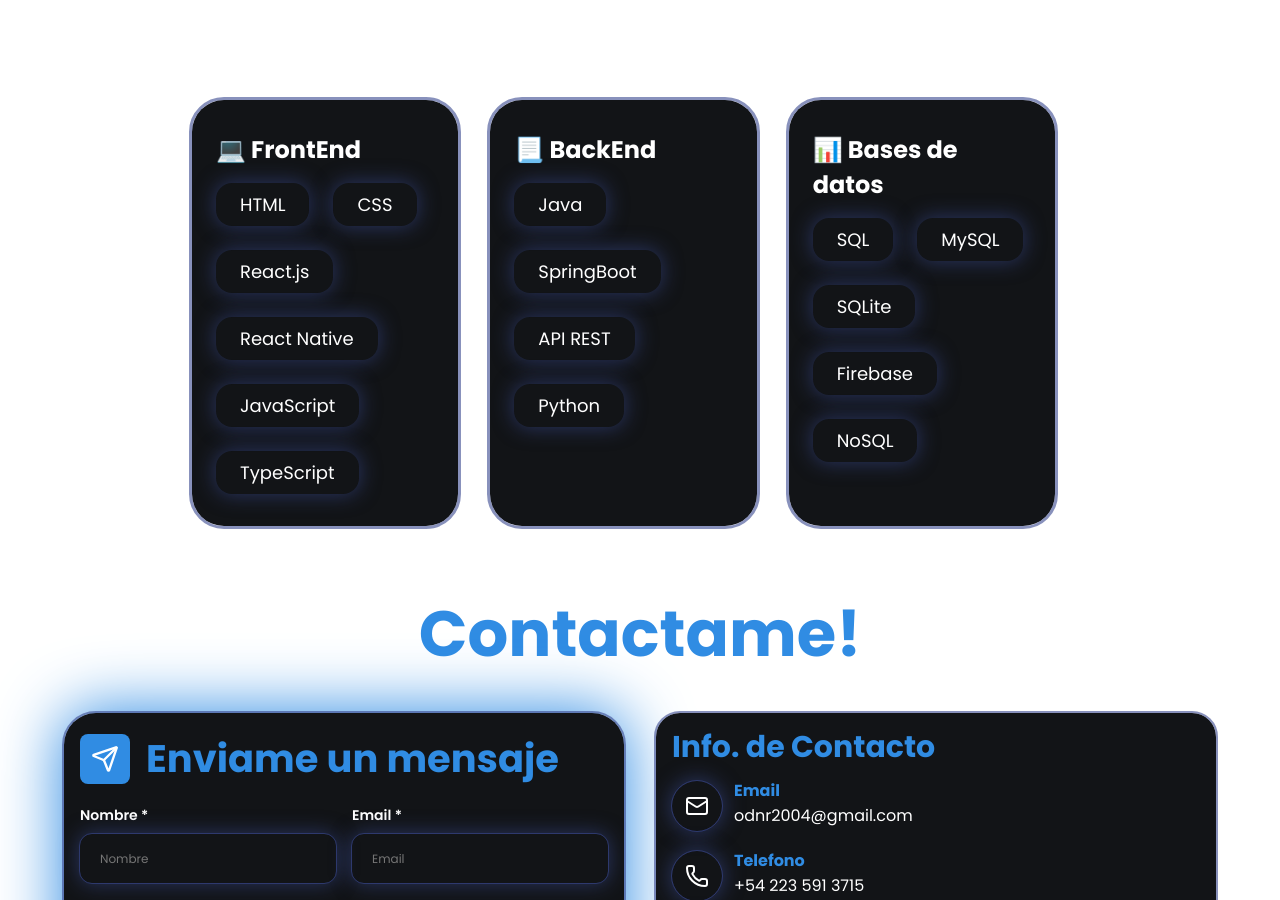
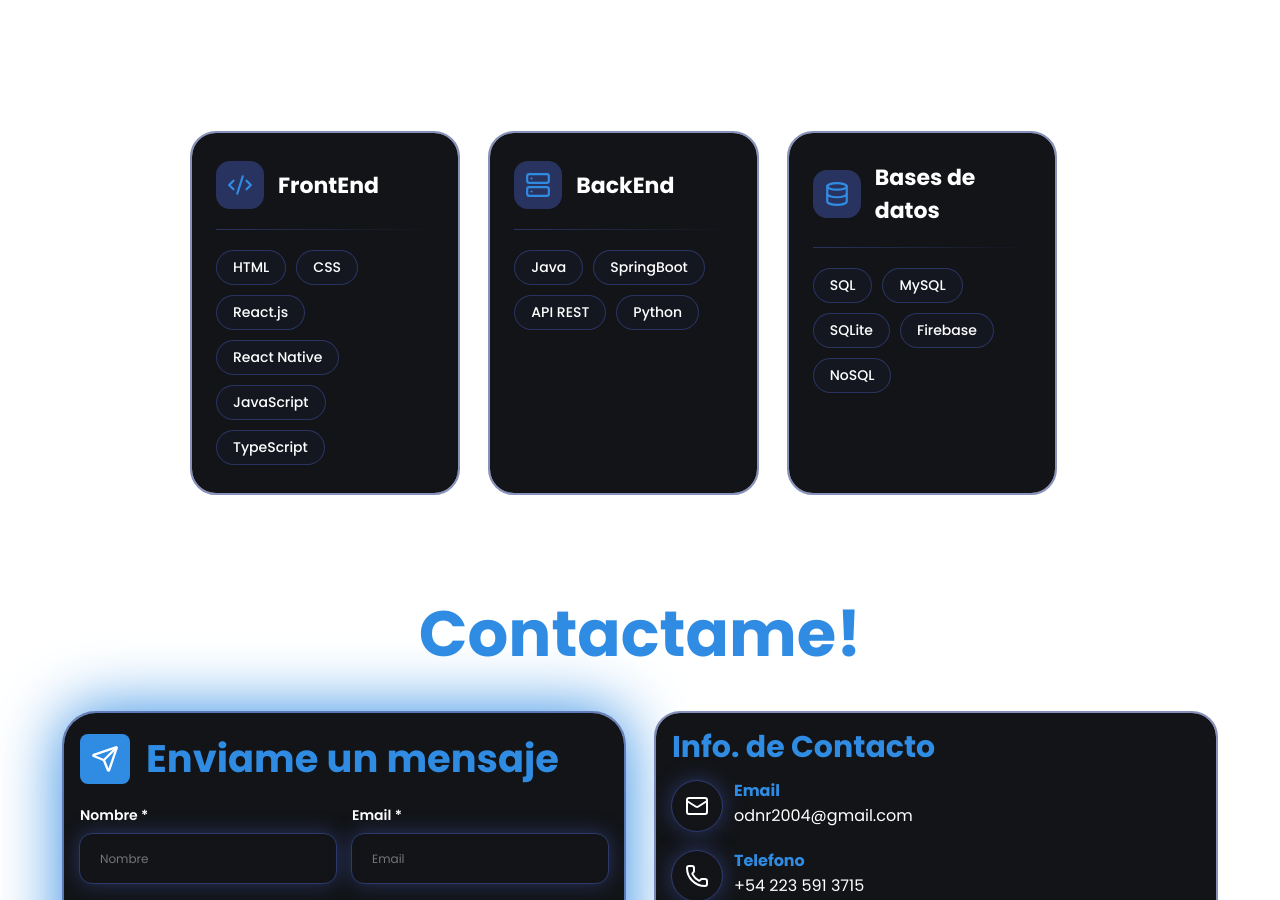
Before and after one commit to OctavioDNoval/Portfolio2.0, a React (Vite) app: page / in a window 1280 px wide. Shown: the part 4091-4991 px from the top of the page. Built offline with nearby package versions, Linux system fonts and the light colour scheme.

Commit message:
Refactor SkillCard component and styles for improved layout and visual consistency

```diff
--- a/src/Components/SkillsComponent.jsx
+++ b/src/Components/SkillsComponent.jsx
@@ -4,7 +4,7 @@ export const SkillsComponent = () => {
 	const skills = [
 		{
 			id: 1,
-			title: "💻 FrontEnd",
+			title: "FrontEnd",
 			stack: [
 				"HTML",
 				"CSS",
@@ -16,12 +16,12 @@ export const SkillsComponent = () => {
 		},
 		{
 			id: 2,
-			title: "📃 BackEnd",
+			title: "BackEnd",
 			stack: ["Java", "SpringBoot", "API REST", "Python"],
 		},
 		{
 			id: 3,
-			title: "📊 Bases de datos",
+			title: "Bases de datos",
 			stack: ["SQL", "MySQL", "SQLite", "Firebase", "NoSQL"],
 		},
 	];
--- a/src/Components/UI/SkillCard.jsx
+++ b/src/Components/UI/SkillCard.jsx
@@ -1,12 +1,33 @@
+import { Code2, Server, Database } from "lucide-react";
+
+const iconMap = {
+	FrontEnd: Code2,
+	BackEnd: Server,
+	"Bases de datos": Database,
+};
+
 export const SkillCard = ({ title, stack, ...props }) => {
+	const cleanTitle = title.replace(/[^\w\s]/g, "").trim();
+	const Icon = iconMap[cleanTitle] || Code2;
+
 	return (
-		<article className={`skill-card ${props.className || ""}`} data-reveal={props["data-reveal"] || undefined} style={props.style || undefined}>
-			<h3 className="skill-card-title">{title}</h3>
+		<article
+			className={`skill-card ${props.className || ""}`}
+			data-reveal={props["data-reveal"] || undefined}
+			style={props.style || undefined}
+		>
+			<div className="skill-card-header">
+				<div className="skill-card-icon">
+					<Icon size={26} />
+				</div>
+				<h3 className="skill-card-title">{cleanTitle}</h3>
+			</div>
+			<div className="skill-card-divider" />
 			<ul className="skill-card-list">
 				{stack.map((s, index) => (
-					<p key={index} className="skill-card-list-item">
+					<li key={index} className="skill-card-list-item">
 						{s}
-					</p>
+					</li>
 				))}
 			</ul>
 		</article>
--- a/src/Components/UI/UI styles/UI.css
+++ b/src/Components/UI/UI styles/UI.css
@@ -381,63 +381,121 @@ button {
 
 /*-----------------------------------SKILL CARDS STYLES-----------------------------------*/
 
-.skill-card{
+.skill-card {
     flex: 1 1 calc(33.3% - 32px);
     max-width: calc(33.3% - 32px);
-    outline: 3px solid var(--alt-color-opacity);
+    outline: 2px solid var(--alt-color-opacity);
     background-color: var(--background-card-color);
-    padding: 32px 24px;
+    padding: 28px 24px;
     display: flex;
     flex-direction: column;
-    gap: 16px;
-    border-radius: 32px;
+    gap: 20px;
+    border-radius: 24px;
+    transition: all 0.3s ease-out;
+    position: relative;
+    overflow: hidden;
+}
+
+.skill-card::before {
+    content: "";
+    position: absolute;
+    top: 0;
+    left: 0;
+    right: 0;
+    height: 4px;
+    background: linear-gradient(90deg, var(--primary-color), var(--alt-color));
+    opacity: 0;
+    transition: opacity 0.3s ease-out;
+}
+
+.skill-card:hover {
+    outline: 3px solid var(--primary-color);
+    transform: translateY(-6px) scale(1.02);
+    box-shadow: 0 0 40px 5px var(--alt-color-opacity);
+}
+
+.skill-card:hover::before {
+    opacity: 1;
+}
+
+.skill-card-header {
+    display: flex;
+    align-items: center;
+    gap: 14px;
+}
+
+.skill-card-icon {
+    width: 48px;
+    height: 48px;
+    border-radius: 14px;
+    background-color: var(--alt-color-opacity);
+    display: flex;
+    justify-content: center;
+    align-items: center;
+    color: var(--primary-color);
+    flex-shrink: 0;
+    transition: all 0.3s ease-out;
+}
+
+.skill-card:hover .skill-card-icon {
+    background-color: var(--primary-color);
+    color: white;
+    box-shadow: 0 0 20px 3px var(--primary-color);
+}
+
+.skill-card-title {
+    color: white;
+    font-size: 2.2rem;
+    font-weight: 700;
+    transition: all 0.2s ease-out;
+    margin: 0;
+}
+
+.skill-card:hover .skill-card-title {
+    color: var(--primary-color);
+}
+
+.skill-card-divider {
+    width: 100%;
+    height: 1px;
+    background: linear-gradient(90deg, var(--alt-color-opacity), transparent);
+}
+
+.skill-card-list {
+    display: flex;
+    flex-wrap: wrap;
+    gap: 10px;
+    list-style: none;
+    padding: 0;
+    margin: 0;
+}
+
+.skill-card-list-item {
+    color: white;
+    font-size: 1.4rem;
+    font-weight: 500;
+    padding: 6px 16px;
+    border-radius: 20px;
+    border: 1.5px solid var(--alt-color-opacity);
+    background-color: rgba(57, 73, 143, 0.08);
     transition: all 0.2s ease-out;
 }
 
-.skill-card:hover{
-    outline: 5px solid var(--primary-color);
-    transform: scale(1.05);
-}
-
-.skill-card:hover .skill-card-title{
-    color: var(--primary-color);
-}
-
-.skill-card-title{
-    color: white;
-    font-size: 2.4rem;
-    transition: all 0.2s ease-out;
-}
-
-.skill-card-list{
-    display: flex;
-    flex-wrap: wrap;
-    gap: 24px;
-}
-
-.skill-card-list-item{
-    color: white;
-    font-size: 1.8rem;
-    /*border: 2px solid var(--alt-color-opacity);*/
-    padding: 8px 24px;
-    border-radius: 16px;
-    box-shadow: 0 0 20px 1px var(--alt-color-opacity);
-    transition: all 0.15s ease-out;
-}
-
-.skill-card-list-item:hover{
-    transform: scale(1.1) rotate(2deg);
-    box-shadow: 0 0 20px 1px var(--primary-color);
+.skill-card-list-item:hover {
+    transform: translateY(-2px);
+    border-color: var(--primary-color);
+    background-color: var(--alt-color-opacity);
+    box-shadow: 0 0 15px 2px var(--alt-color-opacity);
     color: var(--primary-color);
 }
 
 @media screen and (max-width:760px){
-    .skill-card{
+    .skill-card {
         min-width: 100%;
         flex: 1 1 100%;
     }
 
-    .skill-card-list{
+    .skill-card-list {
         justify-content: center;
     }
 }
```
